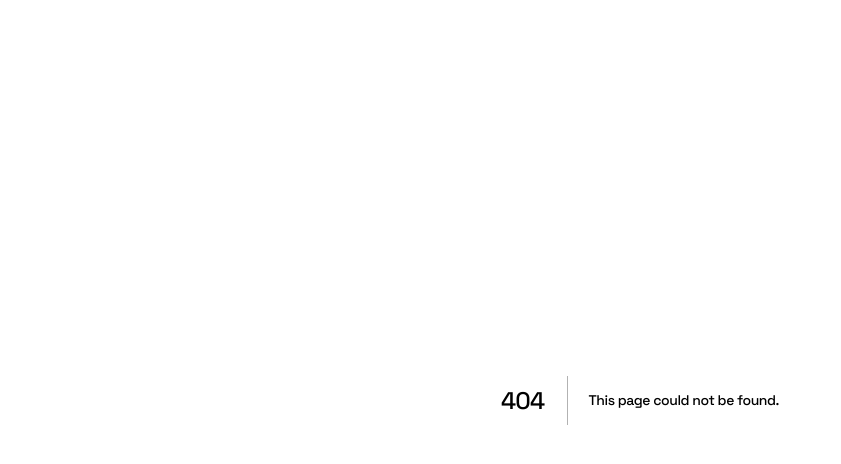
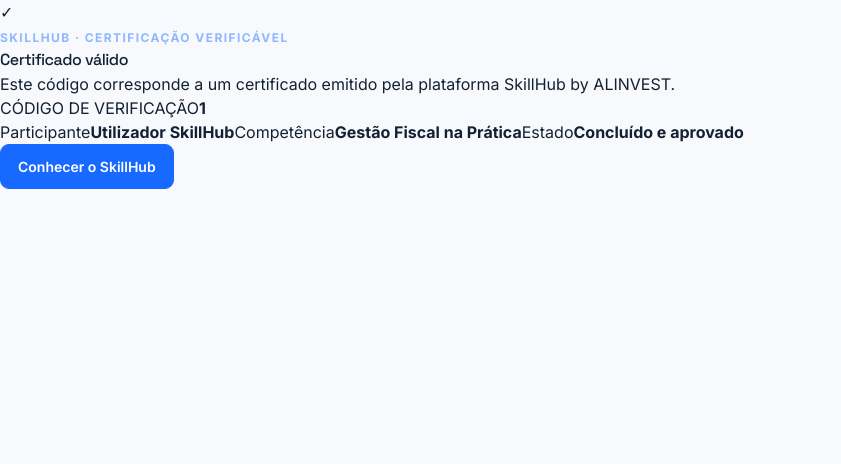
Before and after one commit to acjl-mz/academy, a Next.js app: page /verify/1 in a window 1280 px wide. Before the commit this address had no page. Shown: the top 464 px of the page, without its empty margins (0-841 px from the left). Built offline with nearby package versions, Linux system fonts and the light colour scheme.

Commit message:
feat: add public certificate verification route

```diff
--- /dev/null
+++ b/app/verify/[code]/page.tsx
@@ -0,0 +1,6 @@
+import Link from 'next/link';
+
+export default async function VerifyPage({ params }: { params: Promise<{ code: string }> }) {
+  const { code } = await params;
+  return <main className="verify-page"><div className="verify-card"><div className="verify-badge">✓</div><span className="eyebrow">SKILLHUB · CERTIFICAÇÃO VERIFICÁVEL</span><h1>Certificado válido</h1><p>Este código corresponde a um certificado emitido pela plataforma SkillHub by ALINVEST.</p><div className="verify-code"><span>CÓDIGO DE VERIFICAÇÃO</span><strong>{code.toUpperCase()}</strong></div><div className="verify-person"><span>Participante</span><strong>Utilizador SkillHub</strong><span>Competência</span><strong>Gestão Fiscal na Prática</strong><span>Estado</span><strong className="valid">Concluído e aprovado</strong></div><Link href="/" className="btn btn-primary">Conhecer o SkillHub</Link></div></main>;
+}
```
